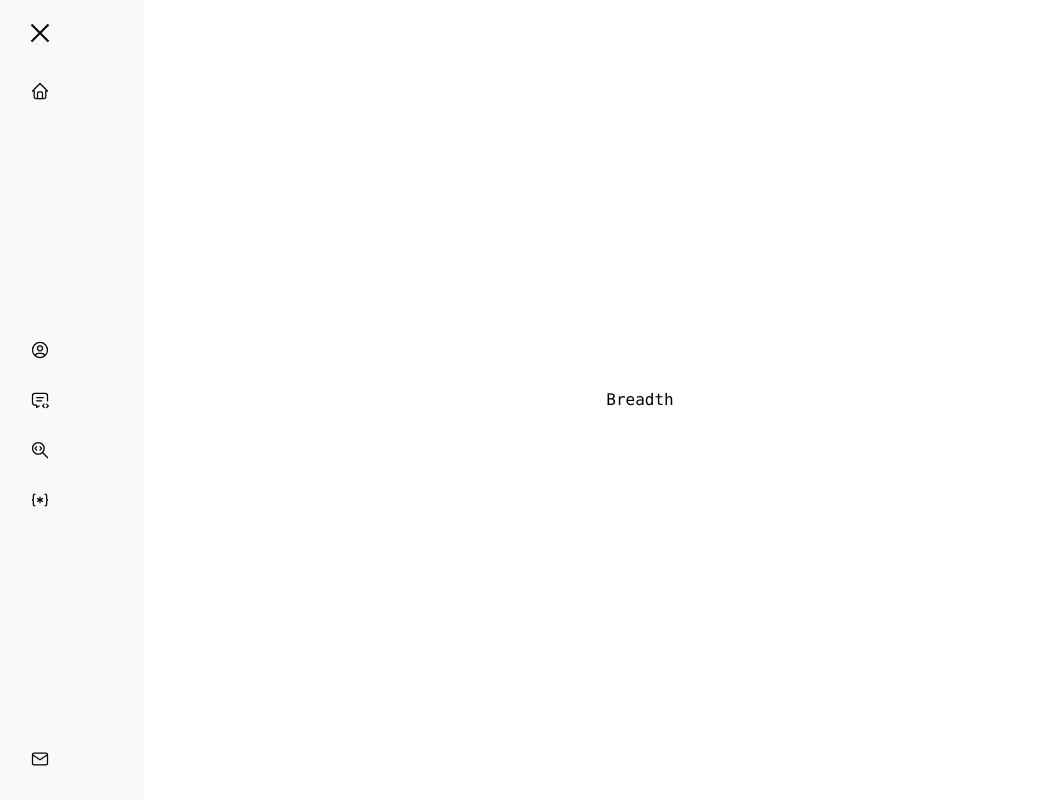
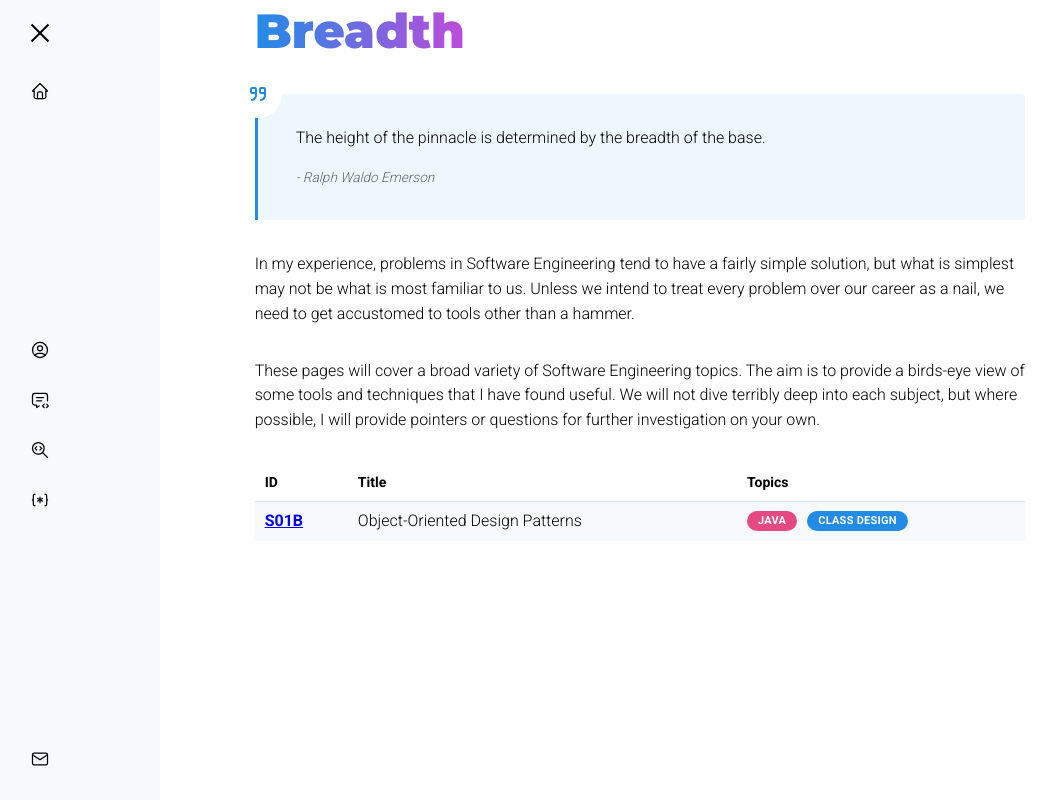
Before and after one commit to mfreema1/personal-site-v2, a React (Vite) app: page /breadth in a window 1280 px wide. Shown: the whole page, without its empty margins (0-1057 px from the left). Built offline with nearby package versions, Linux system fonts and the light colour scheme.

Commit message:
Start fleshing out first seminar.

```diff
--- a/package.json
+++ b/package.json
@@ -5,12 +5,13 @@
   "type": "module",
   "scripts": {
     "dev": "vite",
-    "format": "prettier --write src/**/*",
+    "format": "prettier --write src/*",
     "build": "tsc && vite build",
     "lint": "eslint . --ext ts,tsx --report-unused-disable-directives --max-warnings 0",
     "preview": "vite preview"
   },
   "dependencies": {
+    "@mantine/code-highlight": "^7.2.2",
     "@mantine/core": "^7.2.2",
     "@mantine/hooks": "^7.2.2",
     "@tabler/icons-react": "^2.42.0",
--- a/src/App.module.css
+++ b/src/App.module.css
@@ -1,7 +1,6 @@
 .background {
-  height: 100vh;
-  width: 100vw;
-  z-index: -1;
+  width: 100%;
+  height: 100%;
 
   background-color: light-dark(
     var(--mantine-color-gray-0),
@@ -9,14 +8,9 @@
   );
 }
 
-.page {
-  height: 100vh;
-  width: 100vw;
-}
-
 .content {
-  height: 100%;
   width: max(60%, $mantine-breakpoint-md);
+  min-height: 100vh;
 
   background-color: white;
 }
--- a/src/App.tsx
+++ b/src/App.tsx
@@ -1,17 +1,20 @@
-import { Affix, Flex, Box, Center } from "@mantine/core";
+import { Affix, Stack, Container } from "@mantine/core";
 import { createBrowserRouter, Outlet, RouterProvider } from "react-router-dom";
 
 import { Navbar } from "./Navbar";
 
 import { Home } from "./pages/home/Home";
 import { Breadth } from "./pages/breadth/Breadth";
+import { S01B } from "./pages/breadth/S01B";
 
 import classes from "./App.module.css";
+import "@mantine/code-highlight/styles.css";
 
 function App() {
   return <RouterProvider router={router} />;
 }
 
+// TODO: Add a breadcrumb leading back to home from any page. It should follow the URL.
 const router = createBrowserRouter([
   {
     Component: Layout,
@@ -19,6 +22,7 @@ const router = createBrowserRouter([
       { path: "/", Component: Home },
       { path: "/about", Component: () => <p>About</p> },
       { path: "/breadth", Component: Breadth },
+      { path: "/breadth/S01B", Component: S01B },
       { path: "/depth", Component: () => <p>Depth</p> },
       { path: "/other", Component: () => <p>Other</p> },
       { path: "/contact", Component: () => <p>Contact</p> },
@@ -30,17 +34,17 @@ const router = createBrowserRouter([
 function Layout() {
   return (
     <>
-      <Affix position={{ left: 0, top: 0 }} zIndex={-1}>
-        <Box className={classes.background} />
-      </Affix>
+      <Affix
+        position={{ left: 0, top: 0 }}
+        zIndex={-1}
+        className={classes.background}
+      />
       <Navbar />
-      <Flex>
-        <Center className={classes.page}>
-          <Center className={classes.content}>
-            <Outlet />
-          </Center>
-        </Center>
-      </Flex>
+      <Container className={classes.content}>
+        <Stack>
+          <Outlet />
+        </Stack>
+      </Container>
     </>
   );
 }
--- /dev/null
+++ b/src/components/Note.tsx
@@ -0,0 +1,14 @@
+import { Alert } from "@mantine/core";
+import { IconPencil } from "@tabler/icons-react";
+
+export interface NoteProps {
+  text: string;
+}
+
+export function Note({ text }: NoteProps) {
+  return (
+    <Alert variant="light" color="blue" title="Take Note" icon={<IconPencil />}>
+      {text}
+    </Alert>
+  );
+}
--- /dev/null
+++ b/src/components/PageTable.tsx
@@ -0,0 +1,44 @@
+import { Text, Table, Group } from "@mantine/core";
+import { Link } from "react-router-dom";
+import { Topic } from "./Topic";
+
+export interface PageTableProps {
+  rows: { id: string; title: string; topicIds: string[] }[];
+}
+
+export function PageTable({ rows }: PageTableProps) {
+  return (
+    <>
+      <Table striped>
+        <Table.Thead>
+          <Table.Tr>
+            <Table.Th>ID</Table.Th>
+            <Table.Th>Title</Table.Th>
+            <Table.Th>Topics</Table.Th>
+          </Table.Tr>
+        </Table.Thead>
+        <Table.Tbody>
+          {rows.map((row) => (
+            <Table.Tr key={row.id}>
+              <Table.Td>
+                <Link to={row.id}>
+                  <Text fw={900}>{row.id}</Text>
+                </Link>
+              </Table.Td>
+              <Table.Td>
+                <Text>{row.title}</Text>
+              </Table.Td>
+              <Table.Td>
+                <Group gap="xs">
+                  {row.topicIds.map((topicId) => (
+                    <Topic id={topicId} />
+                  ))}
+                </Group>
+              </Table.Td>
+            </Table.Tr>
+          ))}
+        </Table.Tbody>
+      </Table>
+    </>
+  );
+}
--- /dev/null
+++ b/src/components/ProConTable.tsx
@@ -0,0 +1,35 @@
+import { Table } from "@mantine/core";
+
+export interface ProConTableProps {
+  pros: string[];
+  cons: string[];
+}
+
+export function ProConTable({ pros, cons }: ProConTableProps) {
+  const rows = Array.from(Array(Math.max(pros.length, cons.length)), (_, i) => {
+    return { pro: pros[i], con: cons[i] };
+  });
+
+  return (
+    <>
+      <Table striped>
+        <Table.Thead>
+          <Table.Tr>
+            <Table.Th>Pros</Table.Th>
+            <Table.Th>Cons</Table.Th>
+          </Table.Tr>
+        </Table.Thead>
+        <Table.Tbody>
+          {rows.map((row) => (
+            <>
+              <Table.Tr>
+                <Table.Td>{row.pro}</Table.Td>
+                <Table.Td>{row.con}</Table.Td>
+              </Table.Tr>
+            </>
+          ))}
+        </Table.Tbody>
+      </Table>
+    </>
+  );
+}
--- /dev/null
+++ b/src/components/Quote.tsx
@@ -0,0 +1,15 @@
+import { Blockquote } from "@mantine/core";
+import { IconQuote } from "@tabler/icons-react";
+
+export interface QuoteProps {
+  text: string;
+  author: string;
+}
+
+export function Quote({ text, author }: QuoteProps) {
+  return (
+    <Blockquote color="blue" cite={`- ${author}`} icon={<IconQuote />}>
+      {text}
+    </Blockquote>
+  );
+}
--- /dev/null
+++ b/src/components/Topic.tsx
@@ -0,0 +1,22 @@
+import { Badge } from "@mantine/core";
+
+const data = new Map(
+  Object.entries({
+    java: { title: "Java", color: "pink" },
+    "class-design": { title: "Class Design", color: "blue" },
+  }),
+);
+
+export interface TopicProps {
+  id: string;
+}
+
+export function Topic({ id }: TopicProps) {
+  const topic = data.get(id)!;
+
+  return (
+    <>
+      <Badge color={topic.color}>{topic.title}</Badge>
+    </>
+  );
+}
--- /dev/null
+++ b/src/main.css
@@ -0,0 +1 @@
+@import url("https://fonts.googleapis.com/css2?family=Montserrat:wght@600;900&family=Roboto+Mono&family=Roboto:wght@300;700&display=swap");
--- a/src/pages/breadth/Breadth.tsx
+++ b/src/pages/breadth/Breadth.tsx
@@ -1,7 +1,59 @@
+import { Title, Stack, Grid, Text } from "@mantine/core";
+import { PageTable } from "../../components/PageTable";
+import { Quote } from "../../components/Quote";
+
 export function Breadth() {
-    return (
-        <>
-            <p>Breadth</p>
-        </>
-    )
+  return (
+    <>
+      <Grid w="100%">
+        <Grid.Col span={1} />
+        <Grid.Col span={10}>
+          <Stack gap="xl">
+            <Title order={1}>
+              <Text
+                span
+                inherit
+                variant="gradient"
+                gradient={{ from: "blue", to: "grape", deg: 90 }}
+              >
+                Breadth
+              </Text>
+            </Title>
+            <Quote
+              text="The height of the pinnacle is determined by the breadth of the
+              base."
+              author="Ralph Waldo Emerson"
+            />
+
+            <Text>
+              In my experience, problems in Software Engineering tend to have a
+              fairly simple solution, but what is simplest may not be what is
+              most familiar to us. Unless we intend to treat every problem over
+              our career as a nail, we need to get accustomed to tools other
+              than a hammer.
+            </Text>
+
+            <Text>
+              These pages will cover a broad variety of Software Engineering
+              topics. The aim is to provide a birds-eye view of some tools and
+              techniques that I have found useful. We will not dive terribly
+              deep into each subject, but where possible, I will provide
+              pointers or questions for further investigation on your own.
+            </Text>
+
+            <PageTable
+              rows={[
+                {
+                  id: "S01B",
+                  title: "Object-Oriented Design Patterns",
+                  topicIds: ["java", "class-design"],
+                },
+              ]}
+            />
+          </Stack>
+        </Grid.Col>
+        <Grid.Col span={1} />
+      </Grid>
+    </>
+  );
 }
--- /dev/null
+++ b/src/pages/breadth/S01B.tsx
@@ -0,0 +1,114 @@
+import { Title, Stack, Grid, Text } from "@mantine/core";
+import { CodeHighlight } from "@mantine/code-highlight";
+import { Quote } from "../../components/Quote";
+import { Note } from "../../components/Note";
+import { ProConTable } from "../../components/ProConTable";
+
+export function S01B() {
+  // prettier-ignore
+  const factoryBefore =
+`
+public class Foo {
+
+    private final Frob frob;
+
+    // We are doing work in our constructor to transform Bar into Frob.
+    public Foo(Bar bar) {
+        this.frob = frob(bar);
+    }
+
+    private static Frob frob(Bar bar) {
+        // Pretend this does something.
+    }
+}
+`;
+
+  // prettier-ignore
+  const factoryAfter =
+`
+public class FooFactory {
+
+    public static createFoo(Bar bar) {
+        return new Foo(frob(bar));
+    }
+
+    public class Foo {
+
+        private final Frob frob;
+
+        private Foo(Frob frob) {
+            this.frob = frob;
+        }
+    }
+}
+`;
+
+  return (
+    <>
+      <Grid w="100%">
+        <Grid.Col span={1} />
+        <Grid.Col span={10}>
+          <Stack gap="xl">
+            <Title order={1}>
+              <Text span inherit c="blue">
+                S01B: Object-Oriented Design Patterns
+              </Text>
+            </Title>
+
+            <Quote
+              text="To understand is to perceive patterns."
+              author="Isaiah Berlin"
+            />
+
+            <Text>
+              When it comes to writing software, oftentimes, the quality and
+              repeatability of what we are writing does not matter. If a project
+              is confined to a certain size or shelf life, the repercussions of
+              poorly standardized code rarely catch up enough to significantly
+              impact the project.
+            </Text>
+
+            <Text>
+              Conversely, there is not much harm in applying tried-and-true
+              class design practices to even small object-oriented codebases —
+              barring any premature abstraction or extreme circumstances. As is
+              always the case in engineering, the choice is a tradeoff that
+              requires proper engineering judgement.
+            </Text>
+
+            <ProConTable
+              pros={[
+                "Less Thinking: If you recognize a certain pattern, you get an immediate solution.",
+                "More Commonality: If you name a class FooFactory, teammates can tell what it does from the name.",
+                "Good Practice: Patterns generally provide a decoupled and well-structured solution to a given problem.",
+              ]}
+              cons={[
+                "Required Knowledge: If a teammate writes a pattern you do not know, there is no shared knowledge benefit.",
+                "Over-Engineering: For small projects, heavy use of design patterns can be considered over-engineering.",
+                "Over-Abstraction: Design patterns commonly work via abstraction, which is only good when chosen tastefully.",
+              ]}
+            />
+
+            <Note text="Design patterns can commonly be applied at multiple levels or in slightly different situations — for example, some are vastly more common or look different in stateless / stateful systems. The presented patterns are just one variation. Some situations may call for a minor twist on what you see here, but it is arguably still the same pattern." />
+
+            <Title order={2} c="blue">
+              Factory
+            </Title>
+
+            <CodeHighlight
+              code={factoryBefore}
+              language="java"
+              withCopyButton={false}
+            />
+            <CodeHighlight
+              code={factoryAfter}
+              language="java"
+              withCopyButton={false}
+            />
+          </Stack>
+        </Grid.Col>
+        <Grid.Col span={1} />
+      </Grid>
+    </>
+  );
+}
```
Also changed, not shown: src/main.tsx (+13 -2 lines), 1 other file (tests, documents, lock files or other folders).
